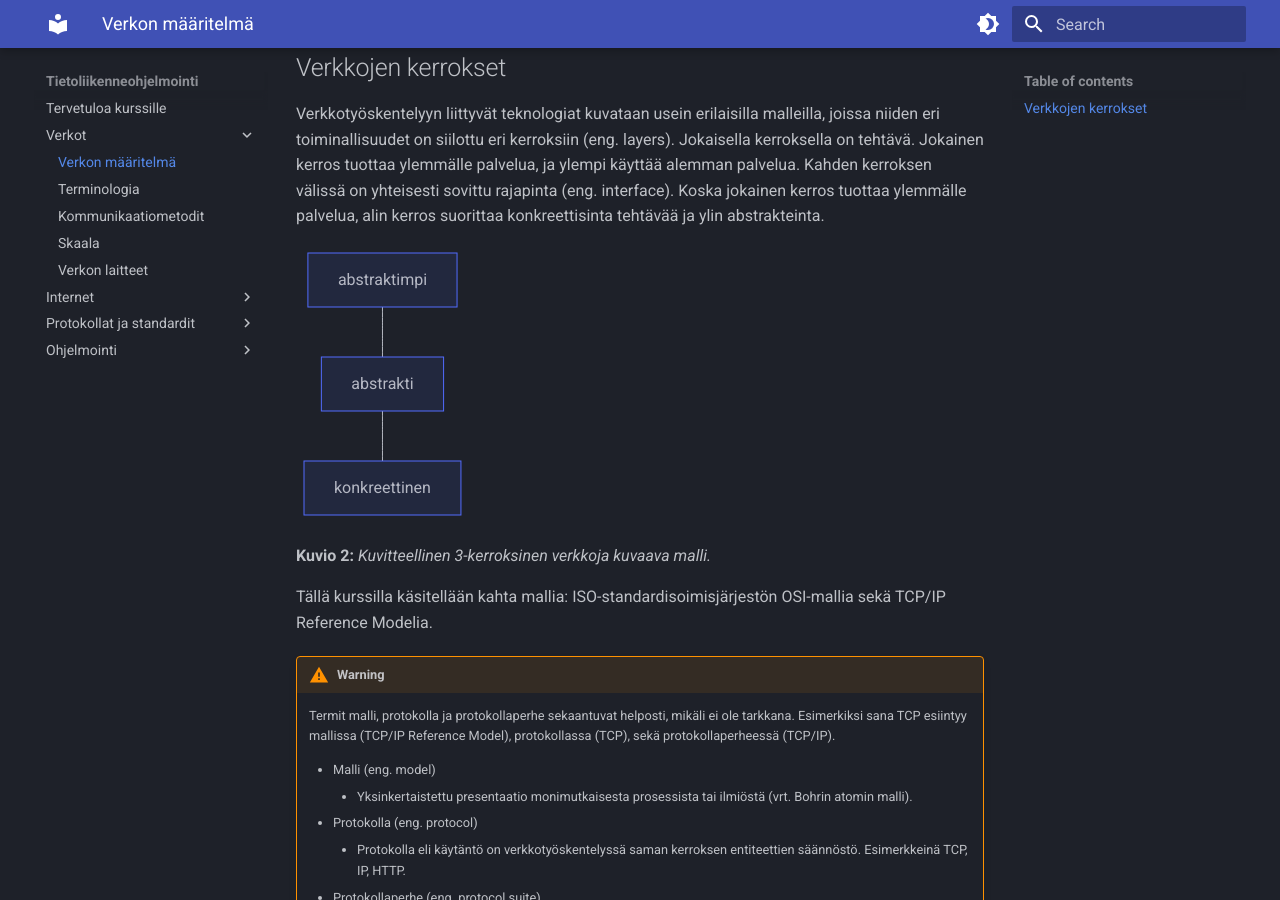
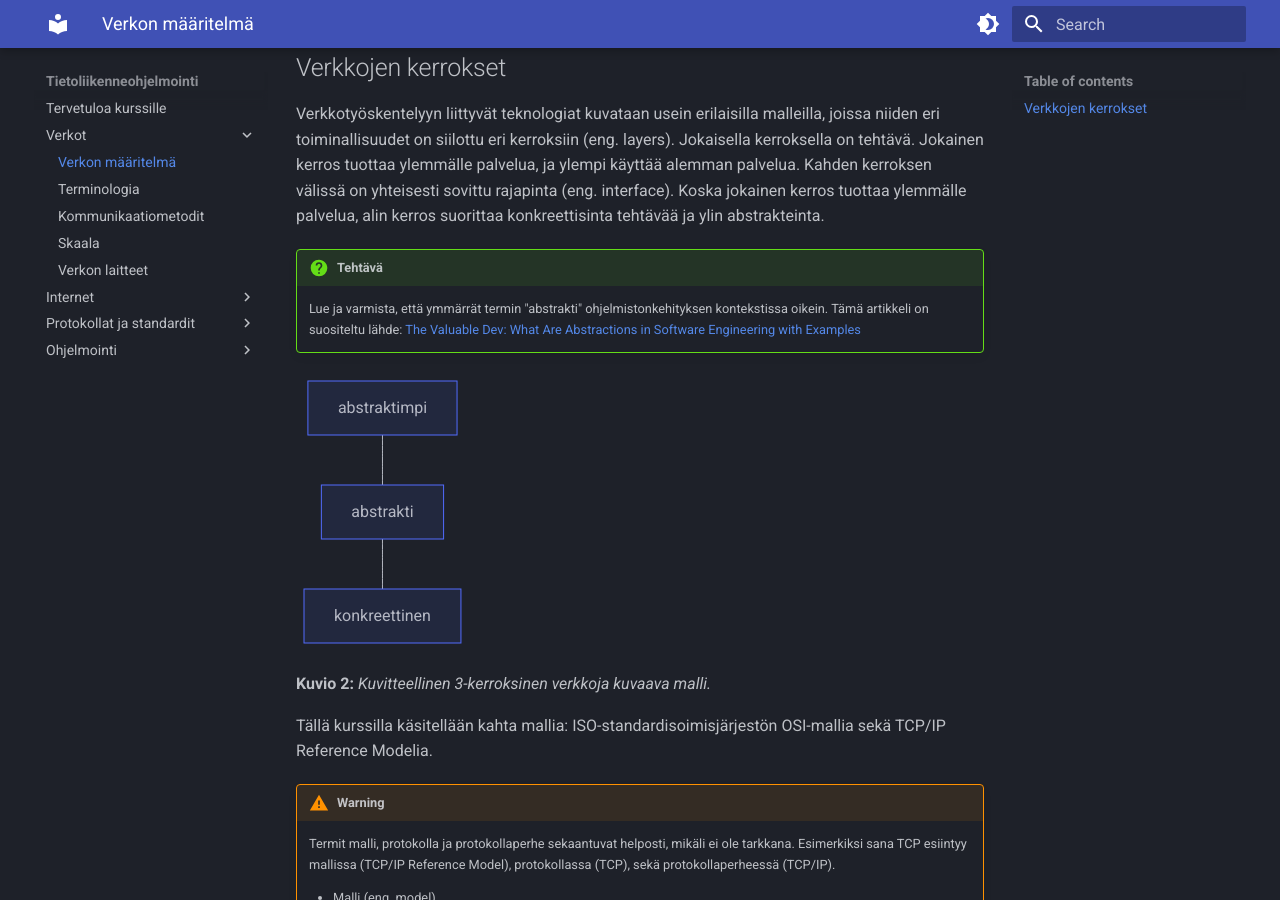
Before and after one commit to sourander/tietoliikenneohjelmointi, an MkDocs documentation site: the page built from docs/verkot/määritelmä.md, in a window 1280 px wide and 900 px high, scrolled down 723 px. Built offline with MkDocs 1.6.1 and Material for MkDocs 9.7.7, drawn with Linux system fonts in a browser that asks for light colours.

Commit message:
definition of abstraction added

````diff
--- a/docs/verkot/määritelmä.md
+++ b/docs/verkot/määritelmä.md
@@ -16,6 +16,9 @@ flowchart LR
 
 Verkkotyöskentelyyn liittyvät teknologiat kuvataan usein erilaisilla malleilla, joissa niiden eri toiminallisuudet on siilottu eri kerroksiin (eng. layers). Jokaisella kerroksella on tehtävä. Jokainen kerros tuottaa ylemmälle palvelua, ja ylempi käyttää alemman palvelua. Kahden kerroksen välissä on yhteisesti sovittu rajapinta (eng. interface). Koska jokainen kerros tuottaa ylemmälle palvelua, alin kerros suorittaa konkreettisinta tehtävää ja ylin abstrakteinta.
 
+!!! question "Tehtävä"
+    Lue ja varmista, että ymmärrät termin "abstrakti" ohjelmistonkehityksen kontekstissa oikein. Tämä artikkeli on suositeltu lähde: [The Valuable Dev: What Are Abstractions in Software Engineering with Examples](https://thevaluable.dev/abstraction-type-software-example/)
+
 ```mermaid
 flowchart TD
     A[abstraktimpi] --- B[abstrakti] --- C[konkreettinen]
````
